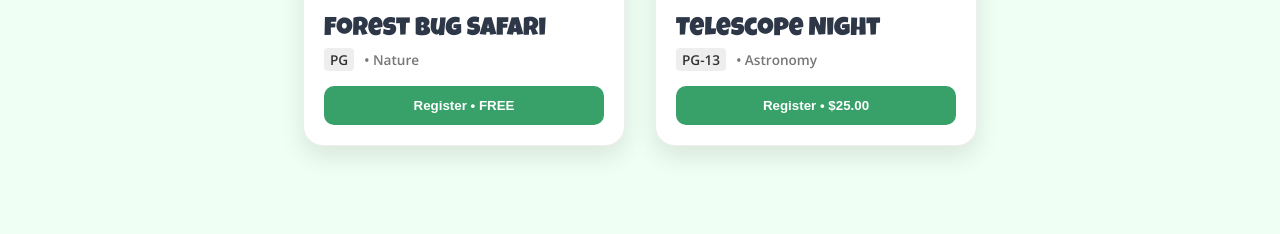
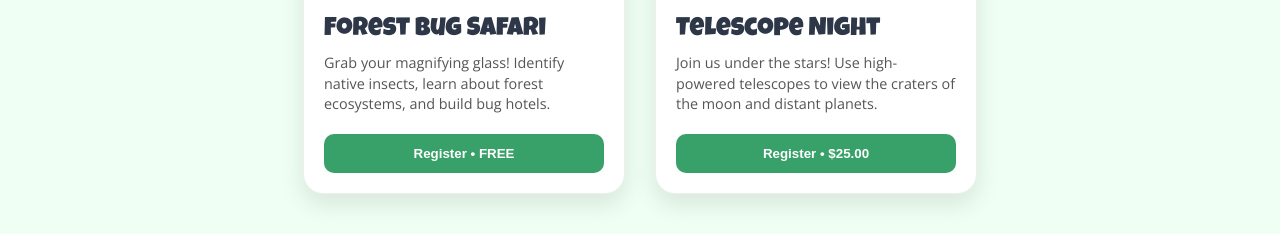
Before and after one commit to jlmosier24/ad-astra-site, a plain HTML site: page index.html in a window 1280 px wide. Shown: the part 1189-1423 px from the top of the page. Before the commit the page ends 1375 px from the top, so only its background shows below. Drawn offline with nearby package versions, Linux system fonts and the light colour scheme.

Commit message:
Update index.html

```diff
--- a/index.html
+++ b/index.html
@@ -68,7 +68,7 @@
             justify-content: center;
         }
 
-        /* --- Event Card Styling --- */
+        /* --- Event Card Styling (Static) --- */
         .event-card {
             background: white;
             width: 320px;
@@ -76,17 +76,13 @@
             overflow: hidden;
             box-shadow: 0 10px 25px rgba(0,0,0,0.1);
             position: relative;
-            transition: transform 0.3s ease;
             display: flex;
             flex-direction: column;
             border: 1px solid #eee;
+            /* transform and transition removed to keep card static */
         }
 
-        .event-card:hover {
-            transform: translateY(-10px);
-        }
-
-        /* Date Ribbon matching your image */
+        /* Date Ribbon */
         .date-ribbon {
             position: absolute;
             top: 0;
@@ -102,37 +98,31 @@
 
         .card-image {
             width: 100%;
-            height: 380px; /* Tall like a movie poster */
+            height: 380px;
             object-fit: cover;
         }
 
         .card-content {
             padding: 20px;
             text-align: left;
+            display: flex;
+            flex-direction: column;
+            flex-grow: 1;
         }
 
         .card-title {
             font-family: 'Luckiest Guy', cursive;
             font-size: 1.6rem;
             color: var(--text-dark);
-            margin-bottom: 5px;
+            margin-bottom: 10px;
         }
 
-        .card-meta {
-            font-size: 0.85rem;
-            color: #777;
-            font-weight: 600;
-            margin-bottom: 15px;
-            display: flex;
-            align-items: center;
-            gap: 10px;
-        }
-
-        .tag-pg {
-            background: #eee;
-            padding: 2px 6px;
-            border-radius: 4px;
-            color: #333;
+        .card-description {
+            font-size: 0.9rem;
+            color: #555;
+            line-height: 1.4;
+            margin-bottom: 20px;
+            flex-grow: 1;
         }
 
         .btn-card-register {
@@ -151,7 +141,7 @@
             background: var(--earth-brown);
         }
 
-        /* --- Modal Styling (Kept from original) --- */
+        /* --- Modal Styling --- */
         #modal-overlay {
             display: none; position: fixed; top: 0; left: 0; width: 100%; height: 100%;
             background: rgba(0,0,0,0.6); backdrop-filter: blur(4px);
@@ -210,7 +200,7 @@
                     <option value="K">Kindergarten</option>
                     <option value="1">1st Grade</option>
                     <option value="2">2nd Grade</option>
-                    </select>
+                </select>
             </div>
             <button class="btn-submit" onclick="submitRegistration()">Complete Registration</button>
         </div>
@@ -228,21 +218,17 @@
             title: 'Forest Bug Safari',
             dateLabel: 'MAR 15',
             fullDate: 'Sunday, March 15, 2026',
-            rating: 'PG',
-            category: 'Nature',
             price: 'FREE',
             img: 'safari.png',
-            desc: "Identify native insects and build bug hotels."
+            desc: "Grab your magnifying glass! Identify native insects, learn about forest ecosystems, and build bug hotels."
         },
         {
             title: 'Telescope Night',
             dateLabel: 'MAR 18',
             fullDate: 'Wednesday, March 18, 2026',
-            rating: 'PG-13',
-            category: 'Astronomy',
             price: '$25.00',
             img: 'telescope.png',
-            desc: "View the craters of the moon and distant planets."
+            desc: "Join us under the stars! Use high-powered telescopes to view the craters of the moon and distant planets."
         }
     ];
 
@@ -254,10 +240,7 @@
                 <img src="${event.img}" class="card-image" alt="${event.title}">
                 <div class="card-content">
                     <div class="card-title">${event.title}</div>
-                    <div class="card-meta">
-                        <span class="tag-pg">${event.rating}</span>
-                        <span>• ${event.category}</span>
-                    </div>
+                    <div class="card-description">${event.desc}</div>
                     <button class="btn-card-register" onclick="openModal('${event.title}', '${event.fullDate}')">Register • ${event.price}</button>
                 </div>
             </div>
@@ -292,7 +275,6 @@
         closeModal();
     }
 
-    // Initialize
     renderEvents();
 </script>
 
```
